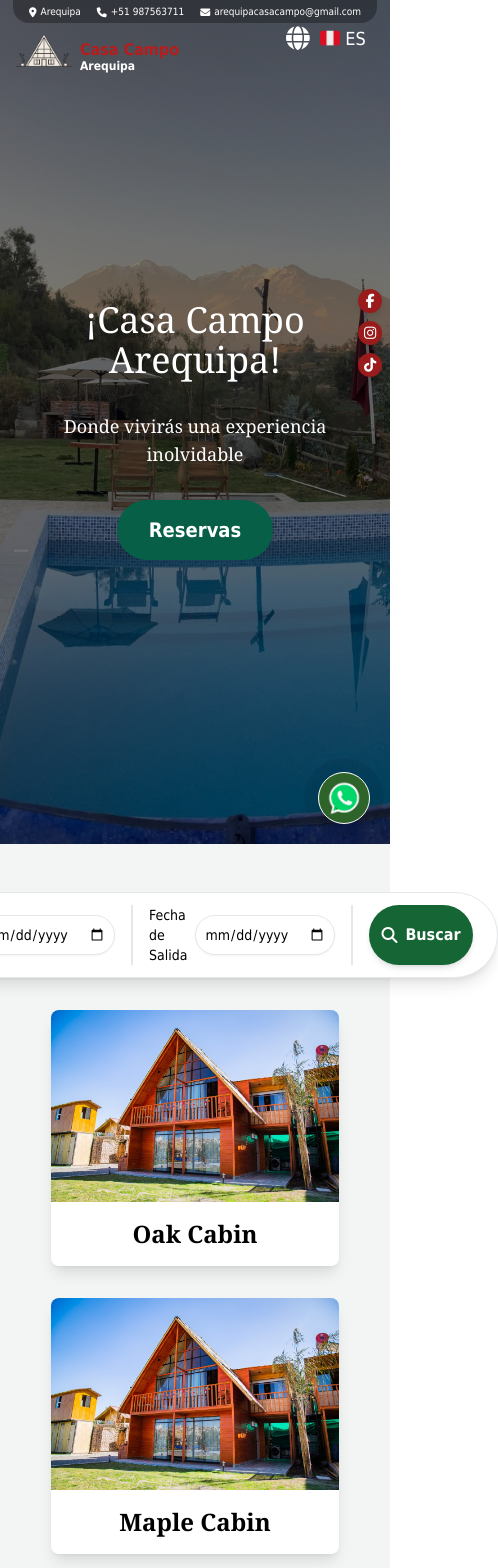
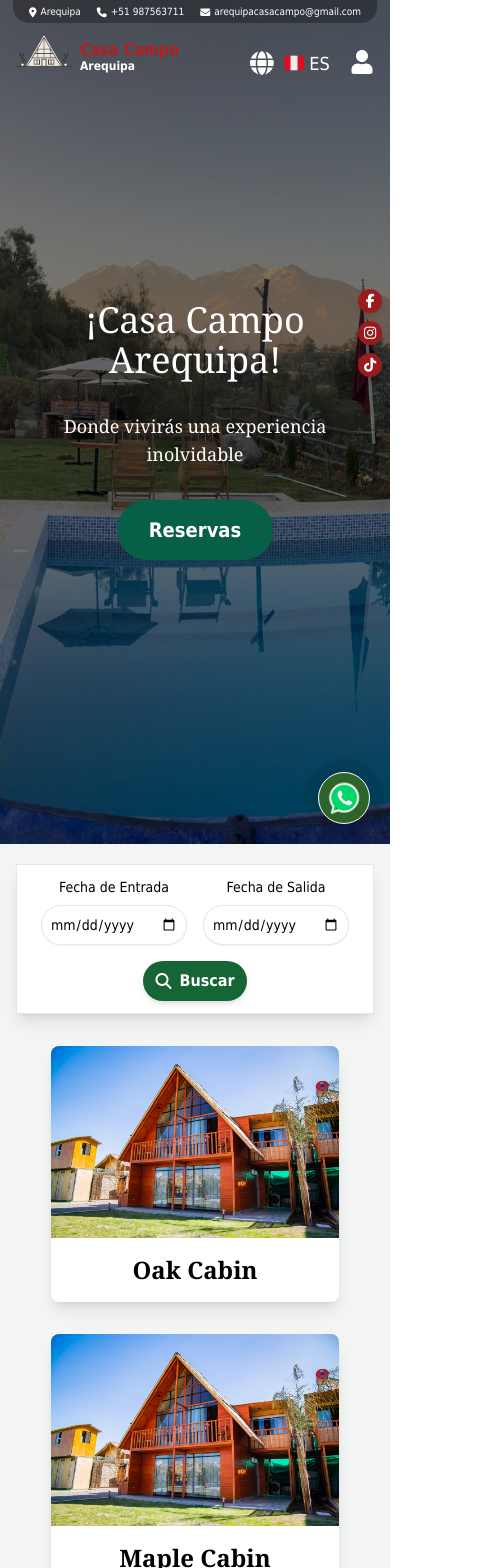
Before and after one commit to tavo1599/casa-campo, a React (Create React App) app: page / in a window 390 px wide. Shown: the top 1568 px of the page, 498 px wide, since content can reach past the window. Built offline with nearby package versions, Linux system fonts and the light colour scheme.

Commit message:
Modificado

```diff
--- a/src/components/CabinCards.js
+++ b/src/components/CabinCards.js
@@ -19,34 +19,35 @@ const CabinCards = () => {
 
   return (
     <div className="relative" ref={sectionRef}>
-      <div className="container mx-auto px-4 relative z-10">
+      <div className="container mx-auto relative z-10">
         <div className="flex justify-center mb-8">
-          <div className="px-6 py-3 bg-white flex gap-4 rounded-full border shadow-lg">
-            <div className="flex gap-4 text-sm">
-              <div className="flex flex-row items-center gap-2">
+          <div className="flex flex-col md:flex-row bg-white px-6 py-3 gap-4 md:rounded-full border shadow-lg w-full max-w-3xl items-center">
+            <div className="flex gap-4 text-sm w-full items-center">
+              <div className="flex flex-col md:flex-row items-center gap-2 w-full">
                 <label htmlFor="checkin" className="font-medium">
                   {translations.fecha_ingreso}
                 </label>
                 <input
                   type="date"
-                  className="p-2 border rounded-full shadow-sm focus:outline-none focus:ring-2 focus:ring-green-700"
+                  className="p-2 border rounded-full shadow-sm focus:outline-none focus:ring-2 focus:ring-green-700 w-full"
                 />
               </div>
 
-              <div className="border"></div>
+              <div className="hidden md:block border h-8 mx-2"></div>
 
-              <div className="flex flex-row items-center gap-2">
+              <div className="flex flex-col md:flex-row items-center gap-2 w-full">
                 <label htmlFor="checkout" className="font-medium">
                   {translations.fecha_salida}
                 </label>
                 <input
                   type="date"
-                  className="p-2 border rounded-full shadow-sm focus:outline-none focus:ring-2 focus:ring-green-700"
+                  className="p-2 border rounded-full shadow-sm focus:outline-none focus:ring-2 focus:ring-green-700 w-full"
                 />
               </div>
             </div>
 
-            <div className="border"></div>
+            <div className="hidden md:block border h-8"></div>
+
             <button className="flex items-center justify-center gap-2 group bg-green-800 hover:bg-red-800 text-white font-bold py-2 px-3 rounded-full shadow-md duration-500">
               <i className="fa-solid fa-magnifying-glass"></i>
               {translations.buscar}
--- a/src/components/LanguageSwitcher.js
+++ b/src/components/LanguageSwitcher.js
@@ -76,7 +76,7 @@ const LanguageSwitcher = () => {
   const { abbreviation, flag } = getAbbreviation(language);
 
   return (
-    <div ref={containerRef} style={styles.container}>
+    <div ref={containerRef} className="absolute right-14 bottom-[-5px] sm:right-auto sm:bottom-auto flex sm:relative items-center">
       {/* Icono del mundo */}
       <FaGlobe className="text-[2rem] cursor-pointer" />
 
@@ -158,12 +158,6 @@ const LanguageSwitcher = () => {
 };
 
 const styles = {
-  container: {
-    position: "relative", // Posición relativa para posicionar el modal
-    display: "flex",
-    alignItems: "center",
-    margin: "20px 0",
-  },
   abbreviation: {
     fontSize: "18px",
     fontWeight: "300",
--- a/src/views/client/Inicio.jsx
+++ b/src/views/client/Inicio.jsx
@@ -110,7 +110,7 @@ export default function Inicio() {
 
       <div id="cabins">
         <ColoredSection backgroundColor="#F3F5F4">
-          <section className="py-12 px-4">
+          <section className="pt-5 pb-5">
             <CabinCards />
           </section>
         </ColoredSection>
```
